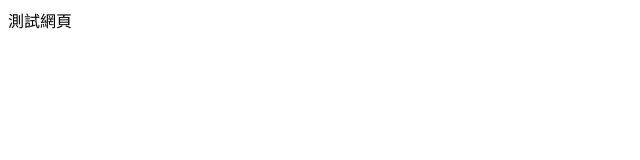
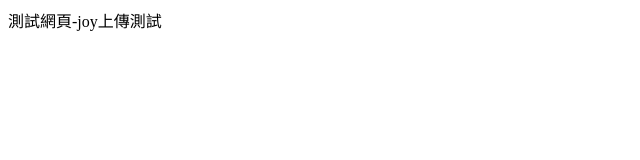
Before and after one commit to apsis-tw/apsis-tw.github.io, a plain HTML site: page index.html in a window 1280 px wide. Shown: the whole page, without its empty margins (0-640 px from the left). Drawn offline with Linux system fonts and the light colour scheme.

Commit message:
joy test
joy test

```diff
--- a/index.html
+++ b/index.html
@@ -10,6 +10,6 @@
 </head>
 
 <body>
-  測試網頁
+  測試網頁-joy上傳測試
 </body>
 </html>
```
